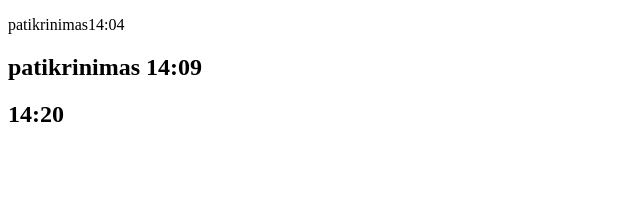
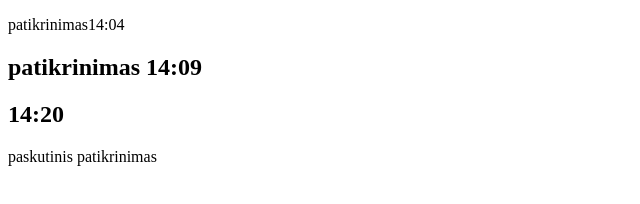
Before and after one commit to ElzbietaGailiusiene/test4, a plain HTML site: page Index_savarankiskai.html in a window 1280 px wide. Shown: the whole page, without its empty margins (0-640 px from the left). Drawn offline with Linux system fonts and the light colour scheme.

Commit message:
kas dabar

```diff
--- a/Index_savarankiskai.html
+++ b/Index_savarankiskai.html
@@ -12,6 +12,7 @@
     <p>patikrinimas14:04</p>
     <h2>patikrinimas 14:09</h2>
     <h2>14:20</h2>
+    <p>paskutinis patikrinimas</p>
 </body>
 
 </html>
```
